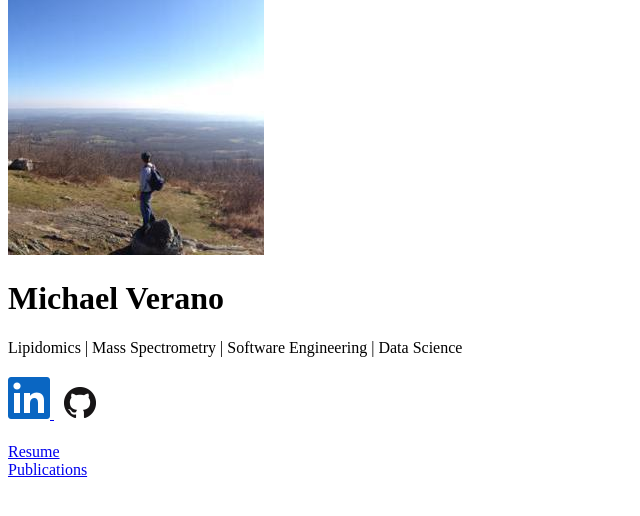
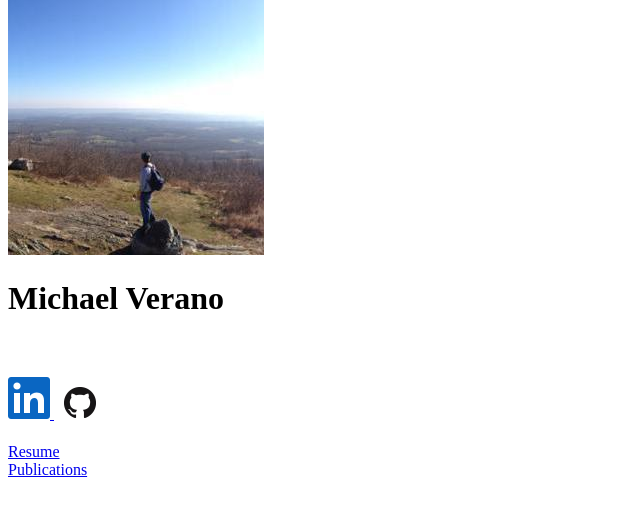
Before and after one commit to michaelverano/website, a Django app: page /homepage/ in a window 1280 px wide. Shown: the part 9-525 px from the top of the page, without its empty margins (0-640 px from the left). Run offline with Django 3.2, Linux system fonts and the light colour scheme.

Commit message:
removed nav. not really necessary at the moment.

```diff
--- a/homepage/templates/homepage/.#index.html
+++ /dev/null
@@ -1 +0,0 @@
-mverano@mverano.6591:1558851691
--- a/homepage/templates/homepage/index.html
+++ b/homepage/templates/homepage/index.html
@@ -22,40 +22,6 @@
   </div>
 
   <body>
-
-    <nav>
-      <!--menu -->
-      <div class="menu">
-	<span id="lipidomics">
-	  Lipidomics
-	</span>
-
-	<span>
-	  |
-	</span>
-
-	<span id="mass-spec">
-	  Mass Spectrometry
-	</span>
-
-	<span>
-	  |
-	</span>
-
-	<span>
-	  Software Engineering
-	</span>
-
-	<span>
-	  |
-	</span>
-
-	<span>
-	  Data Science
-	</span>
-      </div>
-    </nav>
-
 
     <!-- Social Media -->
     <div class="social-media">
```
